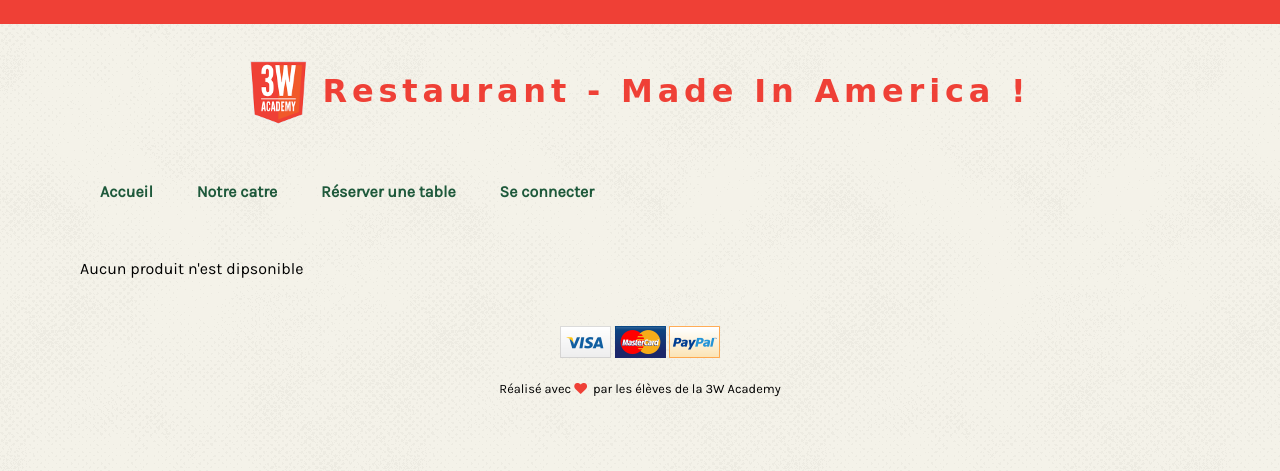
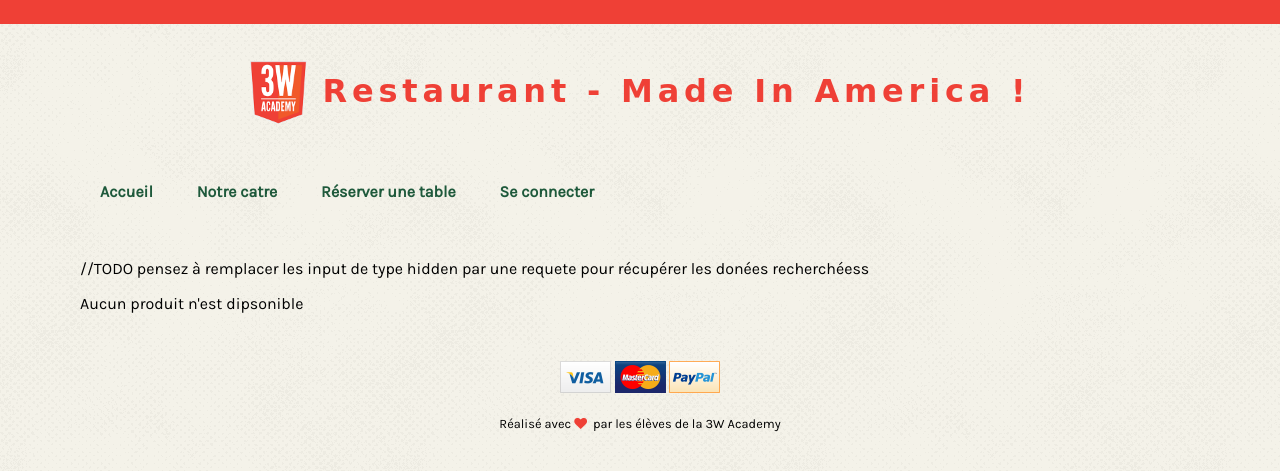
Before and after one commit to JerryGoldsmith/resto_3wa, a PHP site: page /cletusResto/ in a window 1280 px wide. Shown: the top 471 px of the page. Run offline with PHP 8.4, Linux system fonts and the light colour scheme; data that the repository does not hold is empty; some libraries are stand-ins or nearby versions; some web fonts are replaced.

Commit message:
ajout de la TODO.

```diff
--- a/application/www/HomeView.phtml
+++ b/application/www/HomeView.phtml
@@ -4,15 +4,17 @@
 
 
 <!-- Liste des aliments -->
+//TODO pensez à remplacer les input de type hidden par une requete pour récupérer les donées recherchéess
 <div class="">
 	<?php if (count($all) == 0) {
 		echo "<p>Aucun produit n'est dipsonible</p>";
 	} else {
 		foreach ($all as $value): ?>
-			<img id="<?= $value['Id']?>" src="<?= $wwwUrl."/images/meals/".$value['Photo']?>" alt="<?= $value['Photo']?>" >
+			<img id="<?= $value['Id'] ?>" src="<?= $wwwUrl."/images/meals/".$value['Photo']?>" alt="<?= $value['Photo']?>" >
 			<p><?= $value['Name'] ?></p>
 			<p><?= $value['Description'] ?></p>
 			<p>Prix: <?= $value['SalePrice']?> EUR</p>
+
 			<form class="" action="<?= $requestUrl ?>" method="post">
 				<p>
 					<label>Quantité</label>
@@ -21,7 +23,7 @@
 				<input type="hidden" name="mealId" value="<?= $value['Id']?>">
 				<input type="hidden" name="mealPhoto" value="<?= $value['Photo']?>">
 				<input type="hidden" name="mealName" value="<?= $value['Name']?>">
-
+				<input type="hidden" name="mealDescription" value="<?= $value['Description']?>">
 				<input type="hidden" name="mealSalePrice" value="<?= $value['SalePrice']?>">
 				<input type="submit" name="" value="Ajouter au panier">
 			</form>
```
